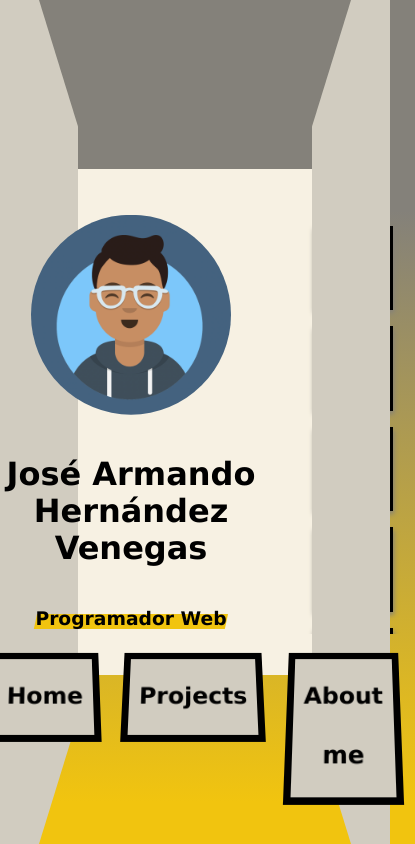
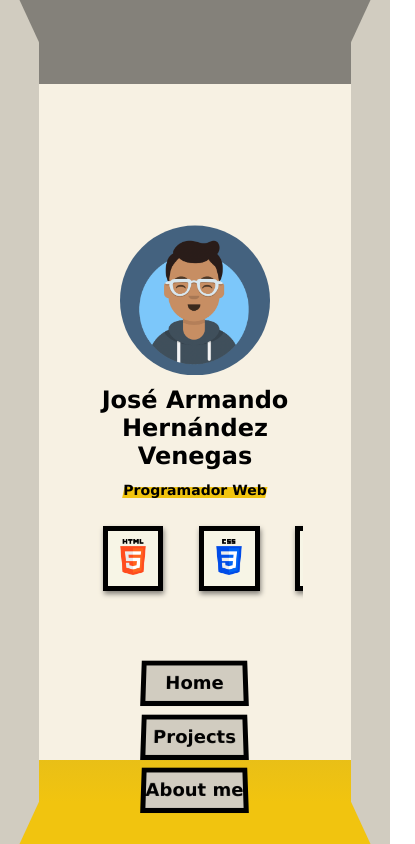
Before and after one commit to HarmandoHernandez/HarmandoHernandez.github.io, a website with bundled scripts: page index.html in a window 390 px wide. Shown: the whole page, 415 px wide, since content can reach past the window. Built offline with nearby package versions, Linux system fonts and the light colour scheme.

Commit message:
Made responsive

```diff
--- a/css/home.css
+++ b/css/home.css
@@ -4,8 +4,8 @@
     "logo insignia"
     "name insignia"
     "rol insignia";
-  grid-template-columns: 300px max-content;
-  gap: 1em;
+  grid-template-columns: 18em max-content;
+  gap: 0.5em;
   align-content: center;
   justify-content: center;
   align-items: center;
@@ -71,8 +71,34 @@
 }
 
 .insignia__img {
-  width: 50px;
-  height: 50px;
-  margin: 10px;
+  width: 3em;
+  aspect-ratio: 1;
+  margin: 0.6em;
   object-fit: cover;
 }
+
+/* - Mobile */
+@media only screen and (max-width: 630px) {
+  .home {
+    grid-template-areas:
+      "logo"
+      "name"
+      "rol"
+      "insignia";
+    grid-template-columns: 18em;
+    gap: 0em;
+  }
+
+  .home__insignia {
+    justify-self: start;
+    width: 100%;
+    height: max-content;
+
+    overflow-x: scroll;
+    white-space: nowrap;
+  }
+
+  .insignia__option {
+    display: inline-block;
+  }
+}
--- a/css/nav.css
+++ b/css/nav.css
@@ -15,26 +15,45 @@
 
 .nav__option {
   z-index: 9;
-  padding: 10px;
+  padding: 0.6em;
   transform: perspective(260px) rotateX(10deg);
 }
 
 .nav__option-title {
   display: block;
-  padding: 10px;
+  padding: 0.6em;
   box-sizing: border-box;
 
   text-decoration: none;
   font-size: 1.5em;
-  line-height: 2.5em;
+  line-height: 2em;
   font-weight: 600;
   color: var(--black-color);
 
   transition: 0.1s;
-  border: 7px solid var(--black-color);
+  border: 0.3em solid var(--black-color);
   background-color: var(--gray-light-color);
 }
 
 .nav__option-title:hover {
   transform: translateX(2px) translateY(-9px);
 }
+
+/* - Mobile */
+@media only screen and (max-width: 630px) {
+  .nav__menu {
+    flex-direction: column;
+  }
+
+  .nav__option {
+    padding: 0.3em;
+  }
+
+  .nav__option-title {
+    padding: 0;
+  }
+
+  .nav__option-title:hover {
+    transform: none;
+  }
+}
--- a/css/rom.css
+++ b/css/rom.css
@@ -30,3 +30,25 @@
 
   clip-path: polygon(0% 15%, 0% 85%, 50% 100%, 100% 100%, 100% 0%, 50% 0%);
 }
+
+/* - Mobile */
+@media only screen and (max-width: 630px) {
+  .wall--main {
+    width: 80vw;
+    height: 80vh;
+  }
+
+  .wall--left,
+  .wall--right {
+    height: 100vh;
+    width: 10vw;
+  }
+
+  .wall--left {
+    clip-path: polygon(0% 0%, 0% 100%, 50% 100%, 100% 95%, 100% 5%, 50% 0%);
+  }
+
+  .wall--right {
+    clip-path: polygon(0% 5%, 0% 95%, 50% 100%, 100% 100%, 100% 0%, 50% 0%);
+  }
+}
--- a/css/style.css
+++ b/css/style.css
@@ -37,6 +37,7 @@
   height: 100%;
 
   opacity: 0;
+  overflow: hidden;
 }
 
 .view:target {
@@ -47,3 +48,22 @@
   transition: opacity ease-in 0.4s, width ease-in 0.2s;
   opacity: 1;
 }
+
+@media only screen and (max-width: 1200px) {
+  .body {
+    font-size: 16px;
+  }
+}
+/* - Tablet */
+@media only screen and (max-width: 950px) {
+  .body {
+    font-size: 14px;
+  }
+}
+
+/* - Mobile */
+@media only screen and (max-width: 630px) {
+  .body {
+    font-size: 12px;
+  }
+}
```
